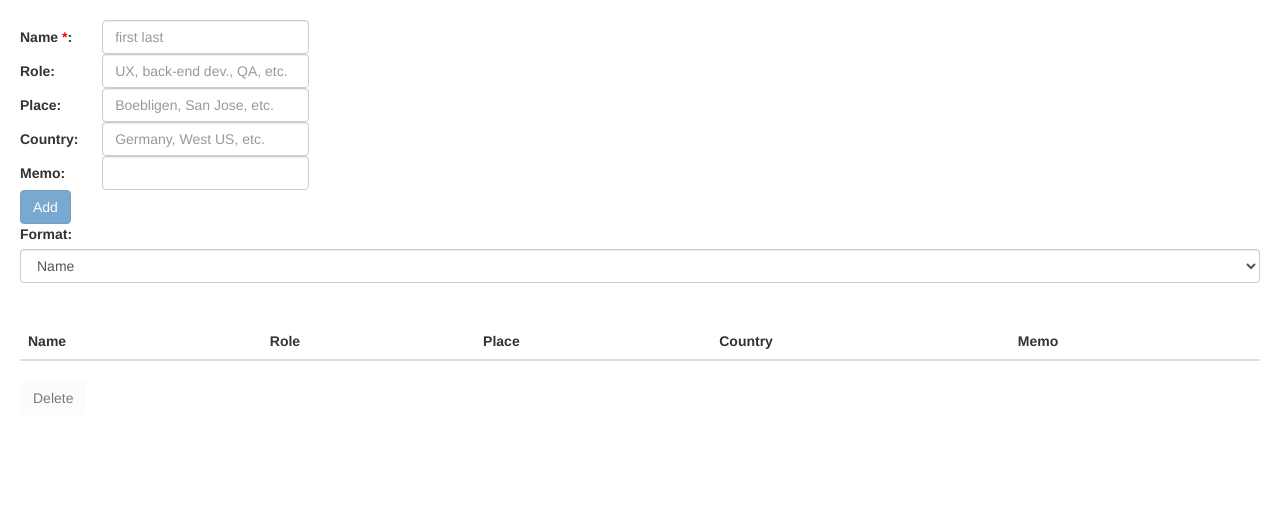
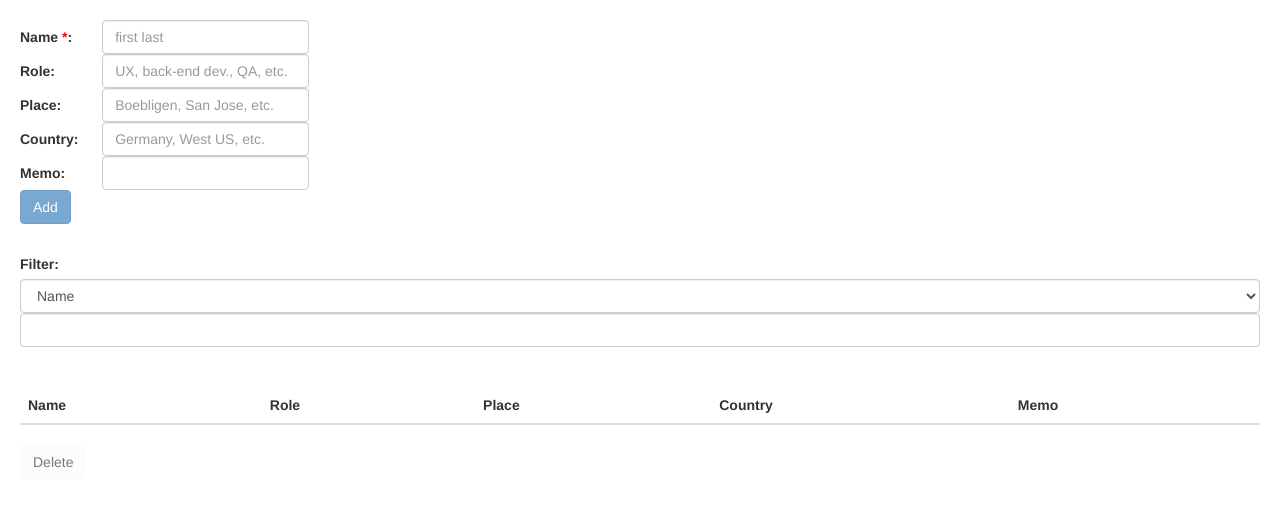
Before and after one commit to shioyang/CordovaHelloWorld, a plain HTML site: page www/index.html in a window 1280 px wide. Drawn offline with Linux system fonts and the light colour scheme.

Commit message:
Add input for filter

```diff
--- a/www/index.html
+++ b/www/index.html
@@ -38,8 +38,10 @@
 			<button class="btn btn-primary" ng-click="personList.addPerson()" ng-disabled="!personList.person.name">Add</button>
 		</form>
 
-		<div>
-            <label>Format:</label> <select class="form-control" ng-model="personList.searchOption" ng-options="f for f in personList.searchOptions"></select>
+		<div class="form-group" style="padding-top: 30px">
+            <label>Filter:</label>
+			<select class="form-control" ng-model="personList.searchOption" ng-options="f for f in personList.searchOptions"></select>
+			<input class="form-control" type="text"></input>
         </div>
 		</div>
 		<table class="table table-hover" style="margin-top: 40px;">
```
